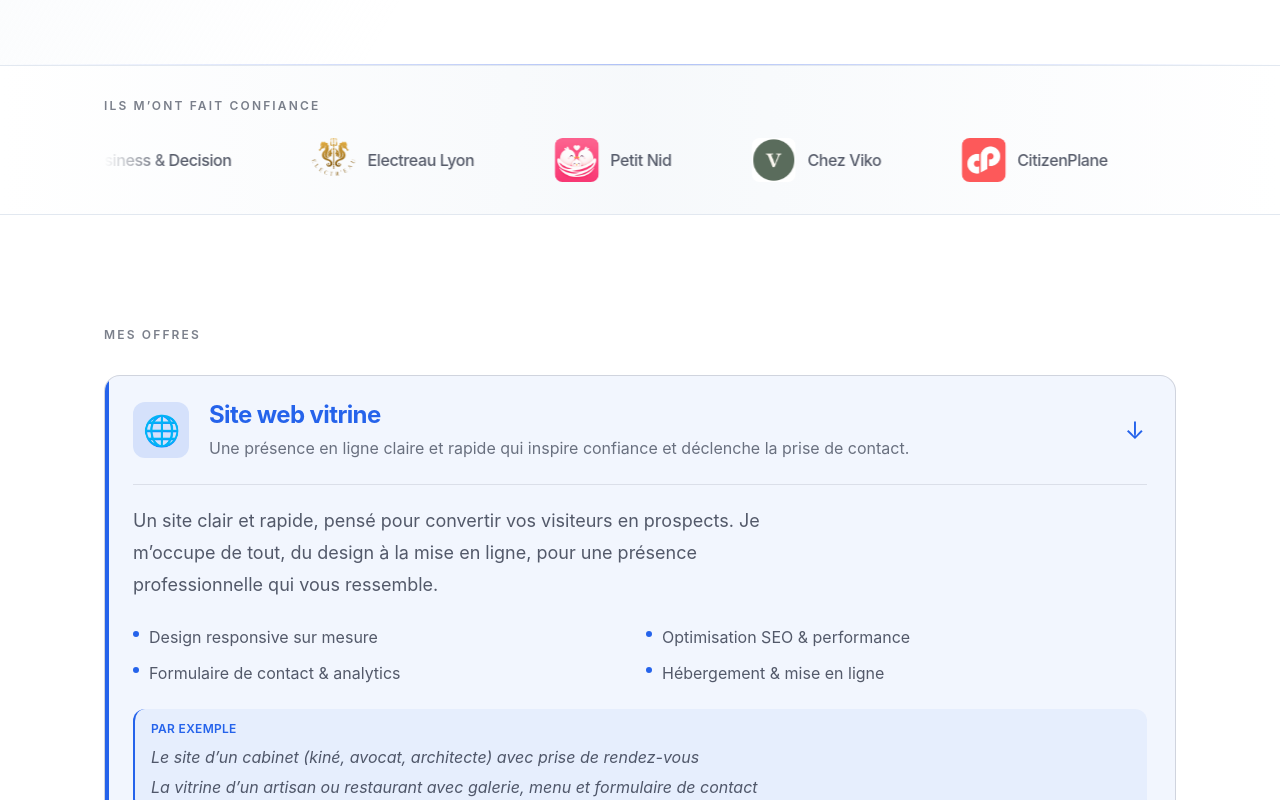
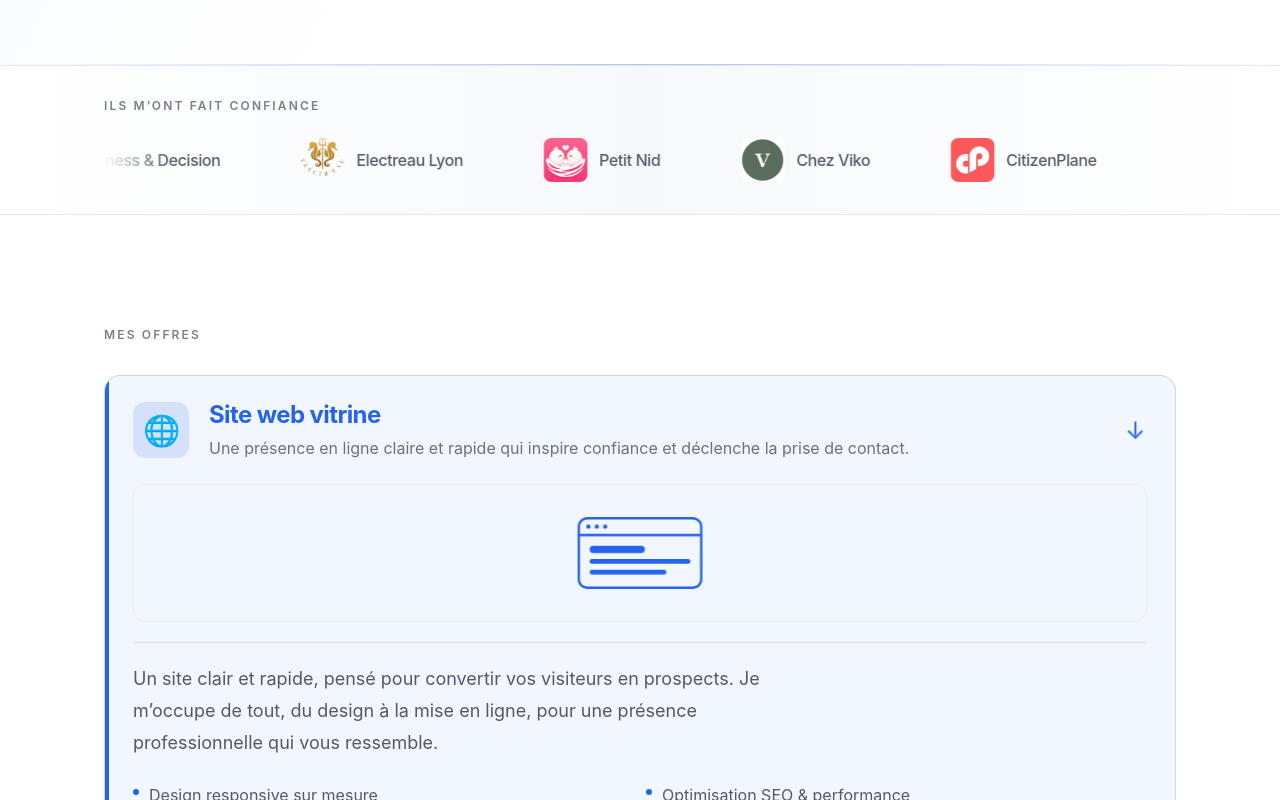
Before and after one commit to Fendry02/portfolio, a Next.js app: page / in a window 1280 px wide. Shown: the part 840-1640 px from the top of the page. Built offline with nearby package versions, Linux system fonts and the light colour scheme.

Commit message:
feat(offers): build-on-expand geometric visual per offer

```diff
--- a/app/components/offers-accordion.tsx
+++ b/app/components/offers-accordion.tsx
@@ -1,6 +1,8 @@
 'use client'
 
 import { useState } from 'react'
+
+import { OFFER_VISUALS } from './offer-visuals'
 
 type Offer = {
   accent: string
@@ -20,6 +22,7 @@ export default function OffersAccordion({ offers }: { offers: Offer[] }) {
       {offers.map((offer, index) => {
         const isOpen = openIndex === index
         const panelId = `offer-panel-${index}`
+        const Visual = OFFER_VISUALS[index]
         return (
           <div
             key={offer.title}
@@ -80,6 +83,15 @@ export default function OffersAccordion({ offers }: { offers: Offer[] }) {
             >
               <div className="overflow-hidden">
                 <div className="px-6 pb-7 sm:px-7">
+                  {Visual && (
+                    <div
+                      aria-hidden="true"
+                      className="qov-frame mb-5 flex items-center justify-center rounded-xl border border-base-300/70 py-5"
+                      style={{ color: offer.accent }}
+                    >
+                      <Visual />
+                    </div>
+                  )}
                   <div className="hairline mb-5" />
                   <p className="max-w-2xl text-base leading-7 text-base-content/70 sm:text-lg sm:leading-8">
                     {offer.detail}
--- a/app/styles/animations.css
+++ b/app/styles/animations.css
@@ -597,6 +597,34 @@
   }
 }
 
+/* ─── Offer visuals: build when the panel opens ──────────────────────── */
+@keyframes qov-build {
+  from {
+    opacity: 0;
+    transform: translate3d(0, 6px, 0) scale(0.92);
+  }
+  to {
+    opacity: 1;
+    transform: translate3d(0, 0, 0) scale(1);
+  }
+}
+
+.qclay-offer-visual {
+  width: clamp(7rem, 22vw, 9rem);
+  height: auto;
+}
+
+.qov-shape {
+  opacity: 0;
+  transform-box: fill-box;
+  transform-origin: center;
+}
+
+.qclay-offer.is-open .qov-shape {
+  animation: qov-build 520ms var(--ease-qclay) both;
+  animation-delay: calc(140ms + var(--qov-i, 0) * 90ms);
+}
+
 /* ─── Infinite logo marquee ──────────────────────────────────────────── */
 .qclay-marquee {
   -webkit-mask-image: linear-gradient(
@@ -844,7 +872,8 @@
   .qclay-ai-card::after,
   .qclay-ai-step,
   .qclay-motion-ready .qclay-scroll-reveal.is-visible .qclay-ai-step,
-  .qclay-motion-ready .qclay-scroll-reveal.is-visible {
+  .qclay-motion-ready .qclay-scroll-reveal.is-visible,
+  .qclay-offer.is-open .qov-shape {
     animation: none;
   }
   .brand-logo-mark,
@@ -871,7 +900,8 @@
   .qclay-logo-row > a,
   .qclay-ai-step,
   .qclay-motion-ready .qclay-scroll-reveal .qclay-ai-step,
-  .qclay-motion-ready .qclay-scroll-reveal {
+  .qclay-motion-ready .qclay-scroll-reveal,
+  .qov-shape {
     opacity: 1;
     filter: none;
   }
```
